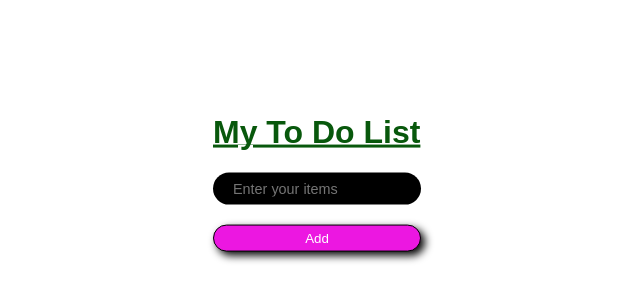
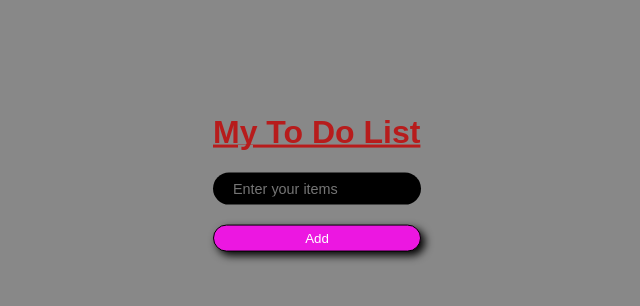
Before and after one commit to sekhsoyebali/my-to-do-lists, a plain HTML site: page index.html in a window 1280 px wide. Shown: the part 220-526 px from the top of the page, without its empty margins (331-971 px from the left). Drawn offline with Linux system fonts and the light colour scheme.

Commit message:
Update index.html

```diff
--- a/index.html
+++ b/index.html
@@ -13,6 +13,7 @@
             left: 50%;
             transform: translate(-50%,-50%);
             font-family: sans-serif;
+            background: #888;
         }
          .center {
 
@@ -24,7 +25,7 @@
         }
 
         h1 {
-            color: rgb(8, 88, 12);
+            color: #B71C1C;
             text-decoration: underline;
         }
 
```
